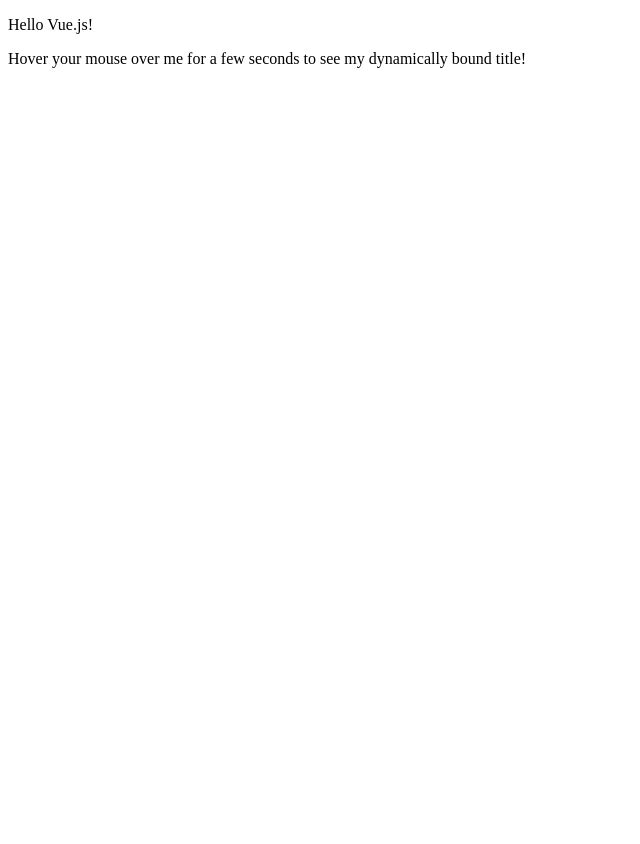
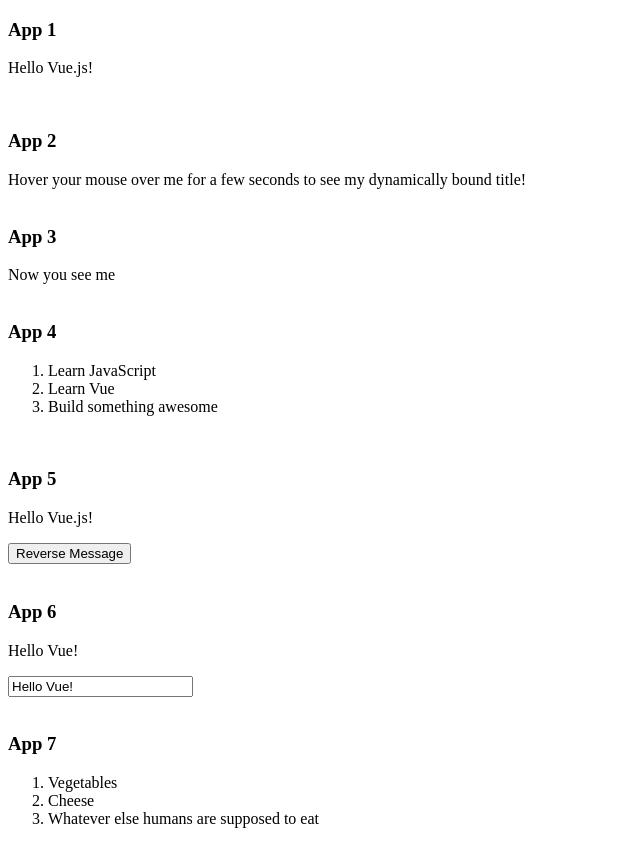
Before and after one commit to becksteadn/web-practice, a plain HTML site: page first-vue/index.html in a window 1280 px wide. Shown: the whole page, without its empty margins (0-640 px from the left). Before the commit the page ends 800 px from the top, so only its background shows below. Drawn offline with nearby package versions, Linux system fonts and the light colour scheme.

Commit message:
Complete Vue guide

```diff
--- a/first-vue/function.js
+++ b/first-vue/function.js
@@ -1,4 +1,4 @@
-new Vue({
+var app1 = new Vue({
     el: '#app',
     data: {
       message: 'Hello Vue.js!'
@@ -11,3 +11,56 @@ new Vue({
       message: 'You loaded this page on ' + new Date().toLocaleString()
     }
   })
+
+  var app3 = new Vue({
+    el: '#app-3',
+    data: {
+      seen: true
+    }
+  })
+
+var app4 = new Vue({
+  el: '#app-4',
+  data: {
+    todos: [
+      { text: 'Learn JavaScript' },
+      { text: 'Learn Vue' },
+      { text: 'Build something awesome' }
+    ]
+  }
+})
+
+var app5 = new Vue({
+  el: '#app-5',
+  data: {
+    message: 'Hello Vue.js!'
+  },
+  methods: {
+    reverseMessage: function () {
+      this.message = this.message.split('').reverse().join('')
+    }
+  }
+})
+
+var app6 = new Vue({
+  el: '#app-6',
+  data: {
+    message: 'Hello Vue!'
+  }
+})
+
+Vue.component('todo-item', {
+  props: ['todo'],
+  template: '<li>{{ todo.text }}</li>'
+})
+
+var app7 = new Vue({
+  el: '#app-7',
+  data: {
+    groceryList: [
+      { id: 0, text: 'Vegetables' },
+      { id: 1, text: 'Cheese' },
+      { id: 2, text: 'Whatever else humans are supposed to eat' }
+    ]
+  }
+})
--- a/first-vue/index.html
+++ b/first-vue/index.html
@@ -5,16 +5,69 @@
     <link href="style.css" rel="stylesheet">
 </head>
 <body>
+    <h3>App 1</h3>
     <div id="app">
         <p>{{ message }}</p>
     </div>
 
+    <br>
+    <h3>App 2</h3>
     <div id="app-2">
         <span v-bind:title="message">
           Hover your mouse over me for a few seconds
           to see my dynamically bound title!
         </span>
-      </div>
+    </div>
+
+    <br>
+    <h3>App 3</h3>
+    <div id="app-3">
+      <span v-if="seen">Now you see me</span>
+    </div>
+
+    <br>
+    <h3>App 4</h3>
+    <div id="app-4">
+      <ol>
+        <li v-for="todo in todos">
+          {{ todo.text }}
+        </li>
+      </ol>
+    </div>
+
+    <br>
+    <h3>App 5</h3>
+    <div id="app-5">
+      <p>{{ message }}</p>
+      <button v-on:click="reverseMessage">Reverse Message</button>
+    </div>
+
+    <br>
+    <h3>App 6</h3>
+    <div id="app-6">
+      <p>{{ message }}</p>
+      <input v-model="message">
+    </div>
+
+    <br>
+    <h3>App 7</h3>
+    <div id="app-7">
+      <ol>
+        <!--
+          Now we provide each todo-item with the todo object
+          it's representing, so that its content can be dynamic.
+          We also need to provide each component with a "key",
+          which will be explained later.
+        -->
+        <todo-item
+          v-for="item in groceryList"
+          v-bind:todo="item"
+          v-bind:key="item.id"
+        ></todo-item>
+      </ol>
+    </div>
+
+
 
     <script src="function.js"></script>
 </body>
```
